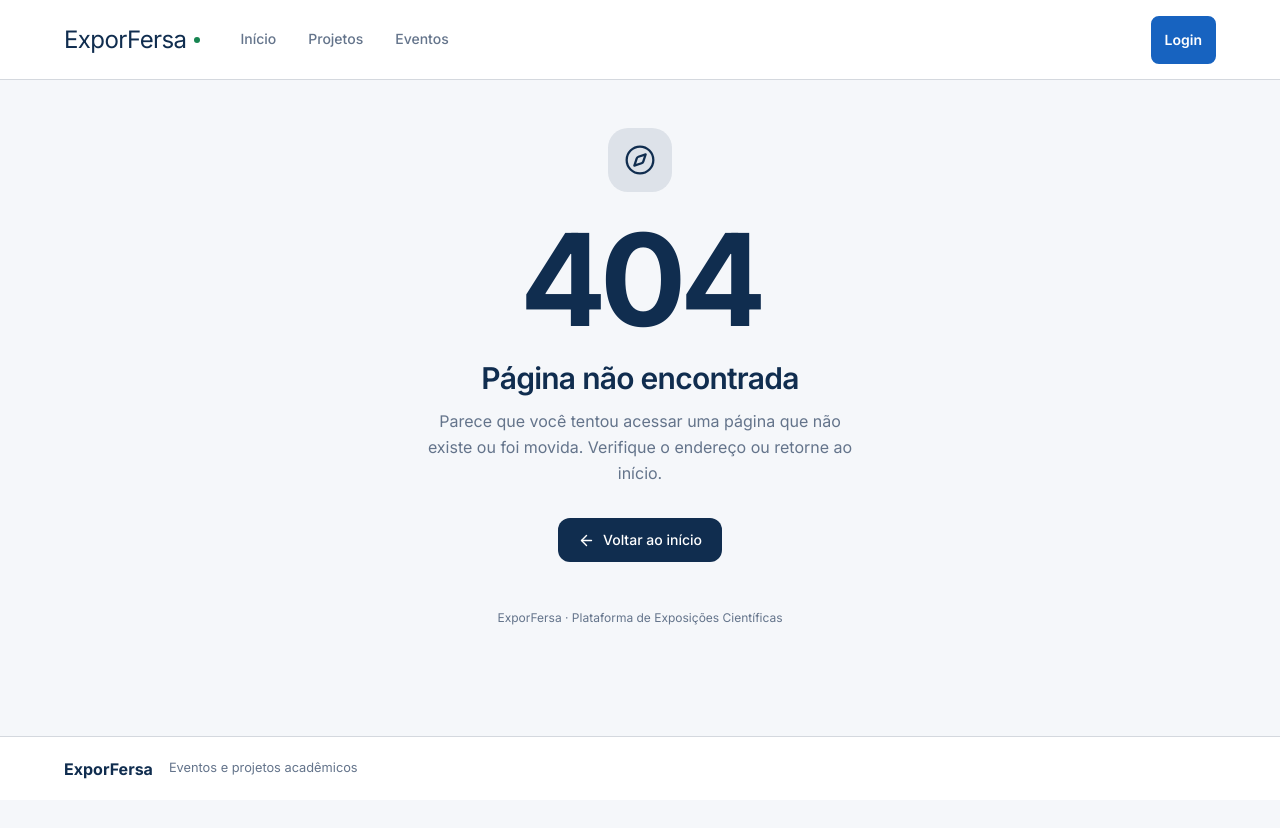
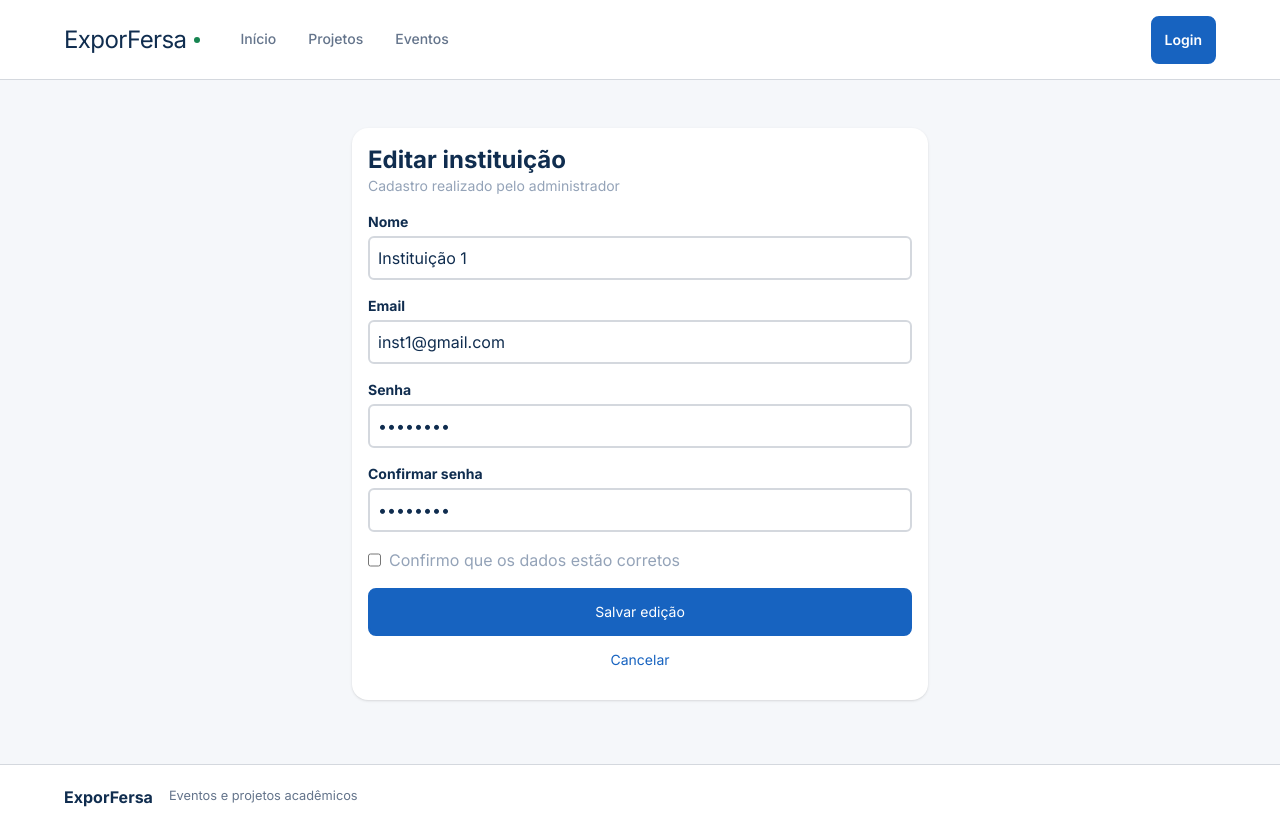
Before and after one commit to RickM19/Exporfersa-frontend, a React (Vite) app: page /admin/instituicoes/editar in a window 1280 px wide. Before the commit the page ends 800 px from the top, so only its background shows below. Built offline with nearby package versions, Linux system fonts and the light colour scheme.

Commit message:
feat: add institution edition page

```diff
--- /dev/null
+++ b/src/pages/institutions/EditInstitution.jsx
@@ -0,0 +1,67 @@
+import { useState } from "react";
+import Form from "../../components/Form";
+import Input from "../../components/UI/Input";
+
+const EditInstitution = () => {
+  const instituicaoAntiga={name: "Instituição 1", email: "inst1@gmail.com", password: "12345678", confirmPass: "12345678"}
+
+  const [formData, setFormData] = useState(instituicaoAntiga);
+
+  const handleChange = (e) => {
+    const {name, value} = e.target;
+    setFormData((prevData) => ({
+      ...prevData,
+      [name]: value
+    }));
+  };
+
+  return (
+    <div className="flex justify-center items-center h-full w-full">
+      <Form
+        width="xl:w-1/2 md:w-3/4 sm:w-[100%]"
+        title="Editar instituição"
+        description="Cadastro realizado pelo administrador"
+        action="Salvar edição"
+      >
+          <Input
+            label="Nome"
+            name="name"
+            placeholder="Digite o nome da instituição"
+            type="text"
+            value={formData.name}
+            handleChange={handleChange}
+          />
+          <Input
+            label="Email"
+            name="email"
+            placeholder="Digite o email"
+            type="email"
+            value={formData.email}
+            handleChange={handleChange}
+          />
+          <Input
+            label="Senha"
+            name="password"
+            placeholder="********"
+            type="password"
+            value={formData.password}
+            handleChange={handleChange}
+          />
+          <Input
+            label="Confirmar senha"
+            name="confirmPass"
+            placeholder="********"
+            type="password"
+            value={formData.confirmPass}
+            handleChange={handleChange}
+          />
+        <div className="flex gap-2">
+          <input type="checkbox"/>
+          <span className="text-muted">Confirmo que os dados estão corretos</span>
+        </div>
+      </Form>
+    </div>
+  );
+};
+
+export default EditInstitution;
--- a/src/routes/AppRoutes.jsx
+++ b/src/routes/AppRoutes.jsx
@@ -18,6 +18,7 @@ import EventPage from "../pages/events/EventPage";
 import { ProtectedRoute } from "../components/routes/ProtectedRoute";
 import ManageInstitutions from "../pages/institutions/ManageInstitutions";
 import RegisterInstitution from "../pages/institutions/RegisterInstitution";
+import EditInstitution from "../pages/institutions/EditInstitution";
 
 const AppRoutes = () => {
   const [projects, setProjects] = useState(mockProjects);
@@ -56,6 +57,7 @@ const AppRoutes = () => {
             <Route path="admin/instituicoes" element={<ManageInstitutions />} />
             <Route path="admin/instituicoes/cadastrar" element={<RegisterInstitution />} />
           </Route>
+            <Route path="admin/instituicoes/editar" element={<EditInstitution />} />
 
           <Route path="*" element={<NotFound />} />
           <Route path="/eventos/1" element={<EventPage />} />
```
